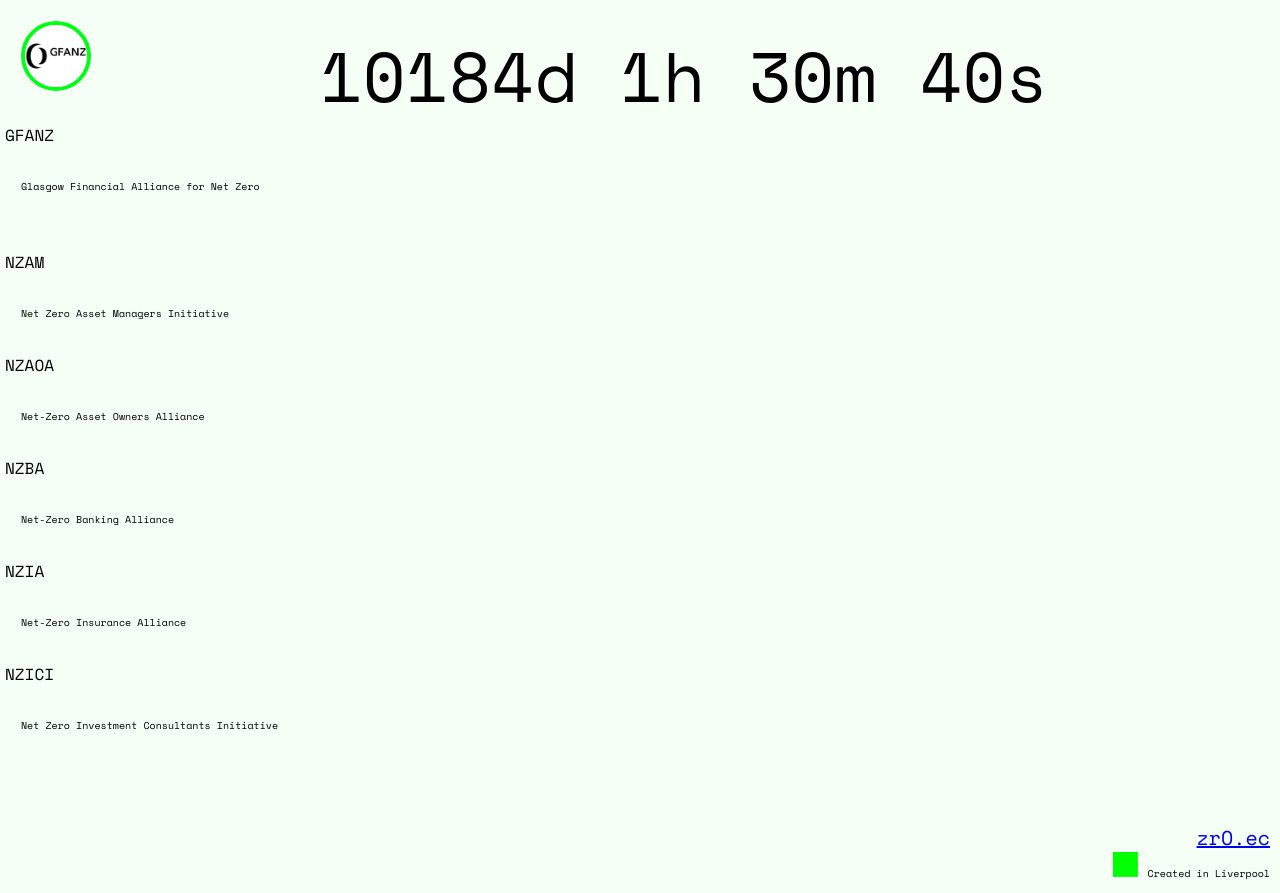
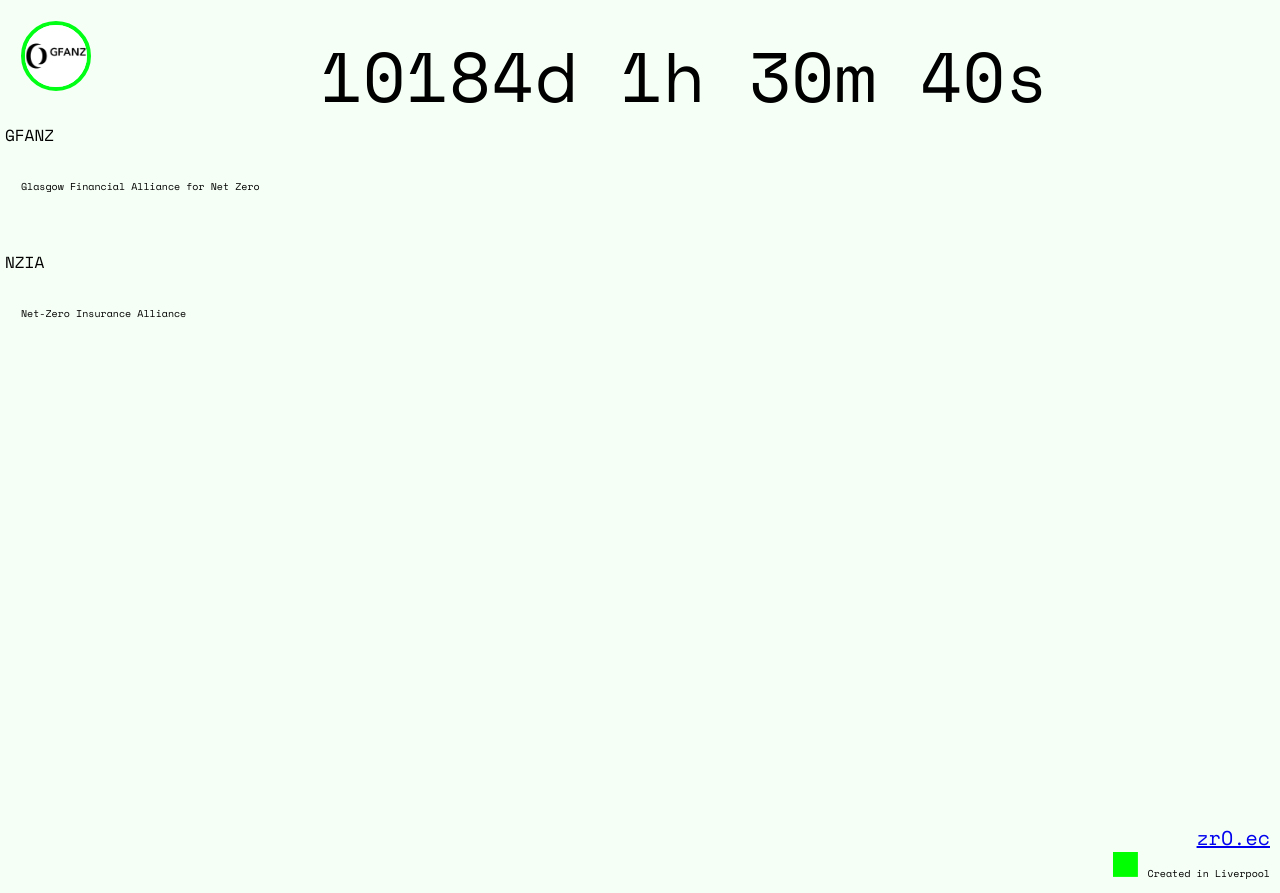
Before and after one commit to zero2050net/nzia, a plain HTML site: page index.html in a window 1280 px wide. Drawn offline with nearby package versions, Linux system fonts and the light colour scheme; a web font is replaced by a local one.

Commit message:
Update index.html

```diff
--- a/index.html
+++ b/index.html
@@ -1,7 +1,7 @@
 <!DOCTYPE html>
 <html lang="en">
 <head>
-<title>Glasgow Financial Alliance for Net Zero .• zero2050.net</title>
+<title>Net-Zero Insurance Alliance .• zero2050.net</title>
 <link rel="preconnect" href="https://fonts.googleapis.com">
 <link rel="preconnect" href="https://fonts.gstatic.com" crossorigin>
 <link href="https://fonts.googleapis.com/css2?family=Space+Mono&display=swap" rel="stylesheet">
@@ -61,16 +61,8 @@ p4 {
   <p>GFANZ</p>
   <p2><a href="https://www.gfanzero.com/" target="_blank">Glasgow Financial Alliance for Net Zero</a></p2>
   <br>
-  <p>NZAM</p>
-  <p2><a href="https://nzam.zero2050.net" target="_blank">Net Zero Asset Managers Initiative</a></p2>
-  <p>NZAOA</p>
-  <p2><a href="https://nzaoa.zero2050.net" target="_blank">Net-Zero Asset Owners Alliance</a></p2>
-  <p>NZBA</p>
-  <p2><a href="https://nzba.zero2050.net" target="_blank">Net-Zero Banking Alliance</a></p2>
   <p>NZIA</p>
   <p2><a href="https://nzia.zero2050.net" target="_blank">Net-Zero Insurance Alliance</a></p2>
-  <p>NZICI</p>
-  <p2><a href="https://nzici.zero2050.net" target="_blank">Net Zero Investment Consultants Initiative</a></p2>
 </div>
 
 <div class="content">
```
